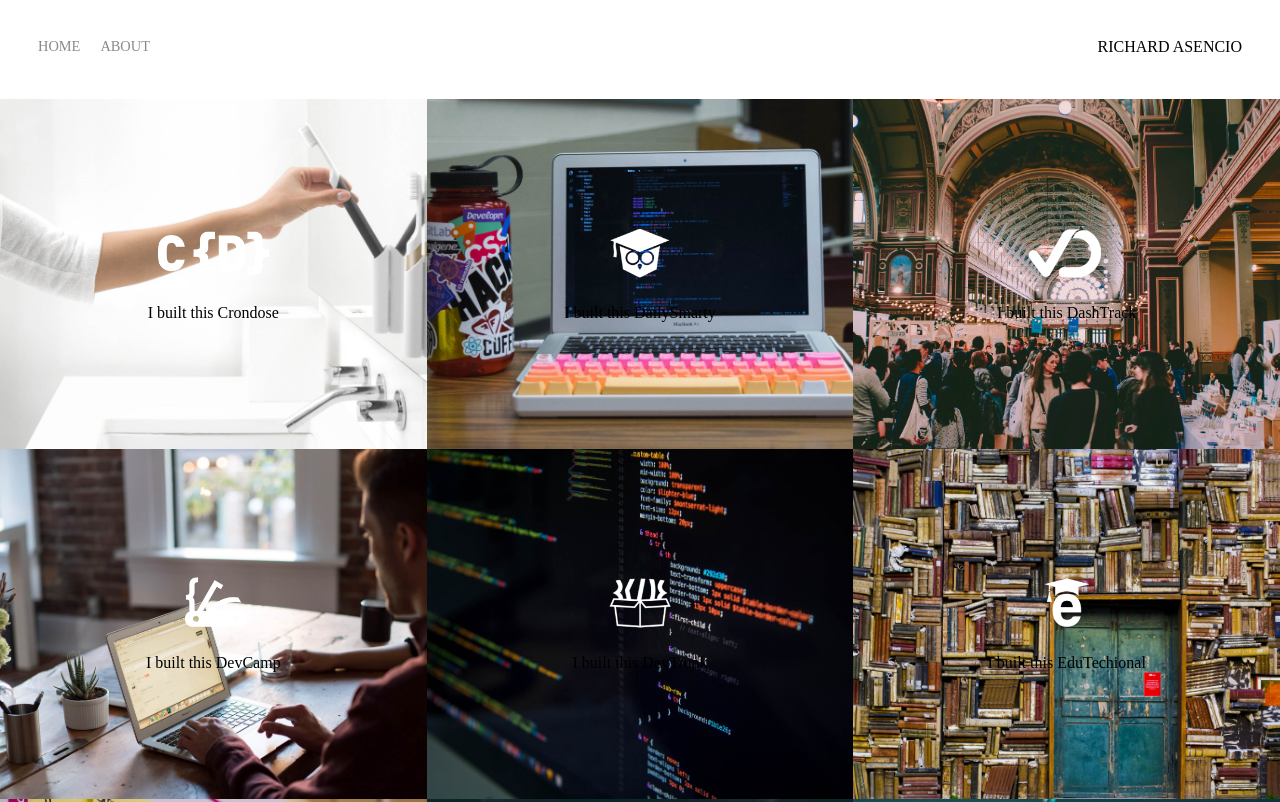
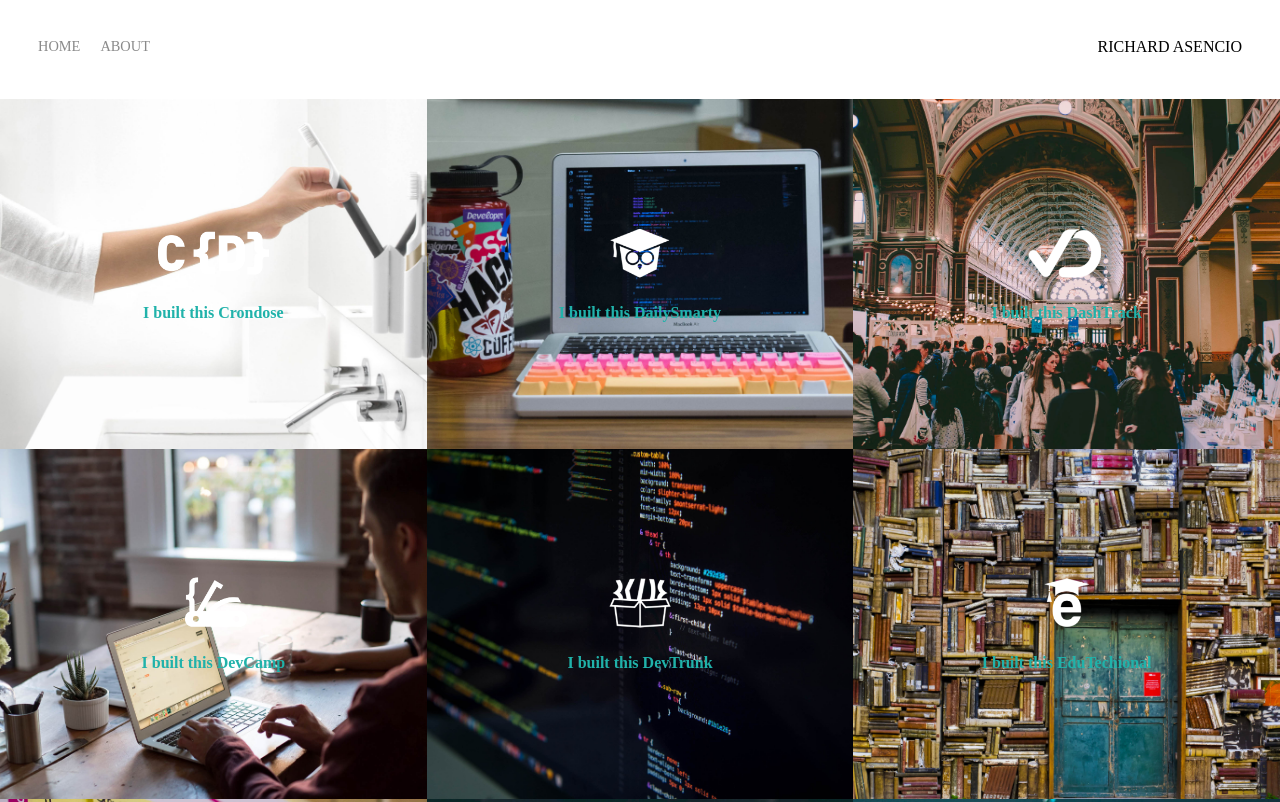
Before and after one commit to RichardAsencio/Learn-To-Build-A-Professional-Website-JHudgens, a plain HTML site: page portfolio-html-site/index.html in a window 1280 px wide. Shown: the top 802 px of the page. Drawn offline with Linux system fonts and the light colour scheme.

Commit message:
style subtitles

```diff
--- a/portfolio-html-site/styles.css
+++ b/portfolio-html-site/styles.css
@@ -89,3 +89,8 @@ body {
     width: 50%;
     margin-bottom: 20px;
 }
+
+.subtitle {
+    font-weight: 600;
+    color: lightseagreen;
+}
```
Also changed, not shown: Notes.md (+17 -0 lines).
